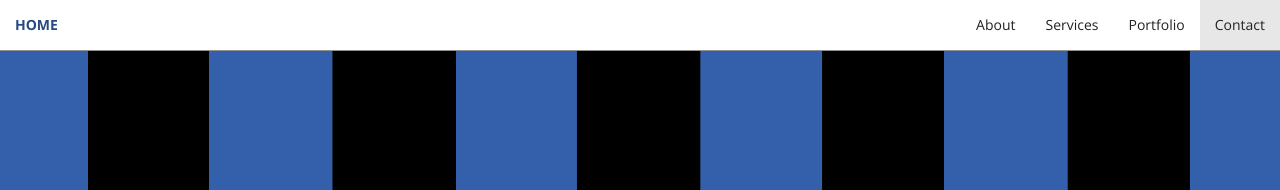
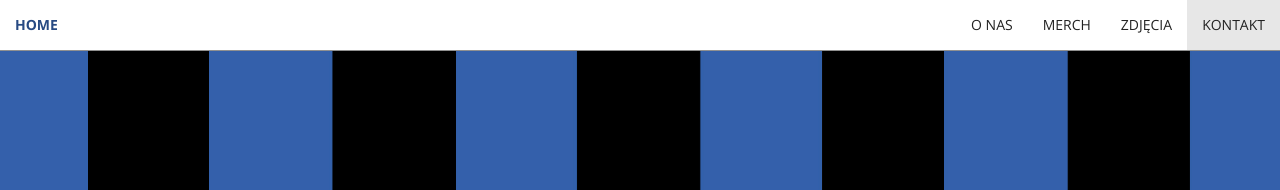
Before and after one commit to SetnikPolonia/setnikpolonia.github.io, a Jekyll site: the page built from index.html, in a window 1280 px wide. Shown: the top 190 px of the page. Built offline with Jekyll 4.4.1, drawn with Linux system fonts in a browser that asks for light colours.

Commit message:
Prawy róg nazwy

```diff
--- a/_includes/nav.html
+++ b/_includes/nav.html
@@ -15,16 +15,16 @@
         <div class="collapse navbar-collapse" id="bs-example-navbar-collapse-1">
             <ul class="nav navbar-nav navbar-right">
                 <li>
-                    <a class="page-scroll" href="#about">About</a>
+                    <a class="page-scroll" href="#about">O NAS</a>
                 </li>
                 <li>
-                    <a class="page-scroll" href="#services">Services</a>
+                    <a class="page-scroll" href="#services">MERCH</a>
                 </li>
                 <li>
-                    <a class="page-scroll" href="#portfolio">Portfolio</a>
+                    <a class="page-scroll" href="#portfolio">ZDJĘCIA</a>
                 </li>
                 <li>
-                    <a class="page-scroll" href="#contact">Contact</a>
+                    <a class="page-scroll" href="#contact">KONTAKT</a>
                 </li>
             </ul>
         </div>
```
